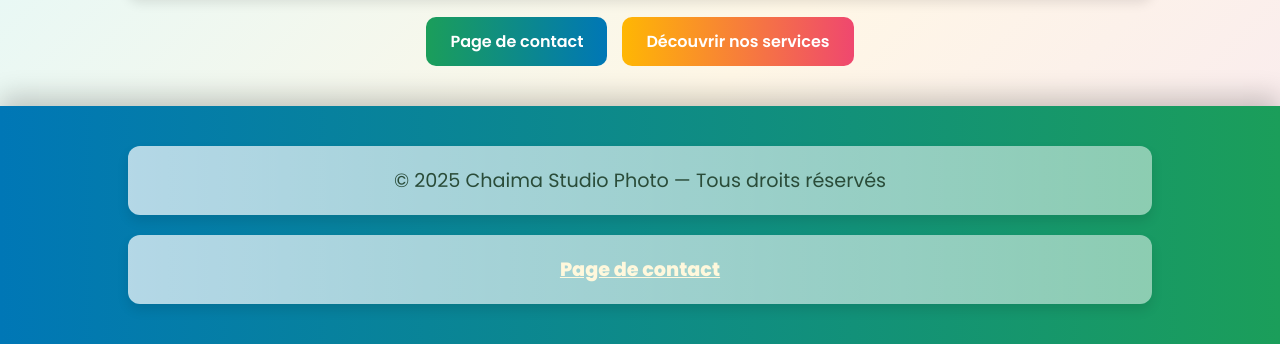
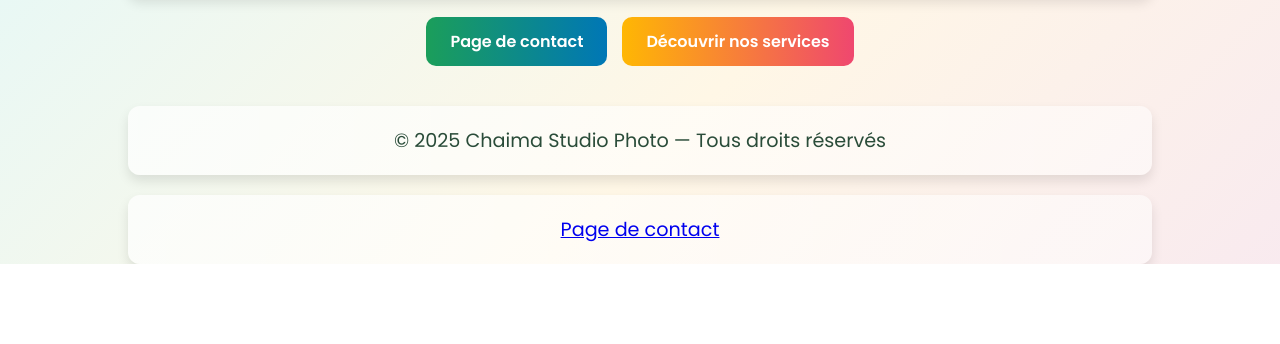
Before and after one commit to Chaima951/Chaima-Studio-Photo, a plain HTML site: page index.html in a window 1280 px wide. Shown: the part 826-1170 px from the top of the page. After the commit the page ends 1090 px from the top, so only its background shows below. Drawn offline with Linux system fonts and the light colour scheme.

Commit message:
Update index.html

```diff
--- a/index.html
+++ b/index.html
@@ -131,9 +131,9 @@
     </div>
   </main>
 
-  <footer>
+  </div>
     <p>© 2025 Chaima Studio Photo — Tous droits réservés</p>
     <p><a href="contact.html">Page de contact</a></p>
-  </footer>
+  </main>
 </body>
 </html>
```
